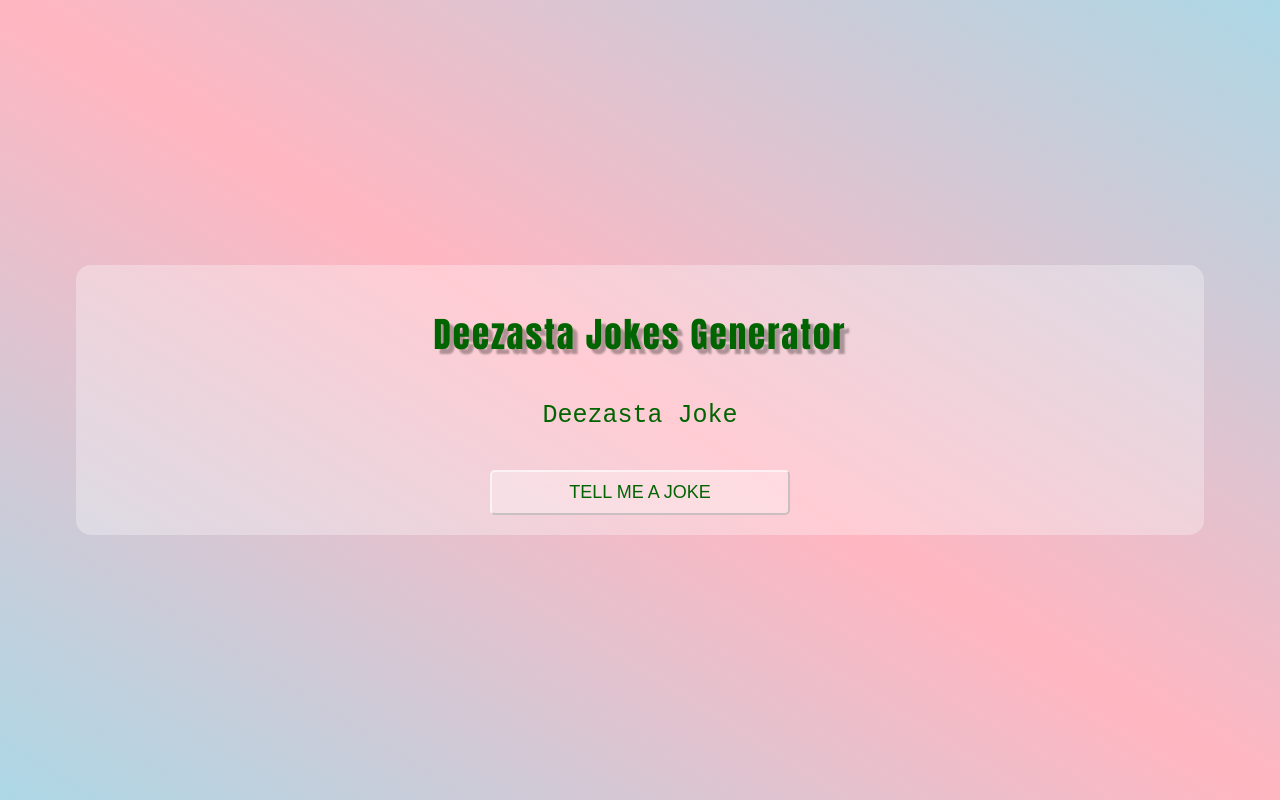
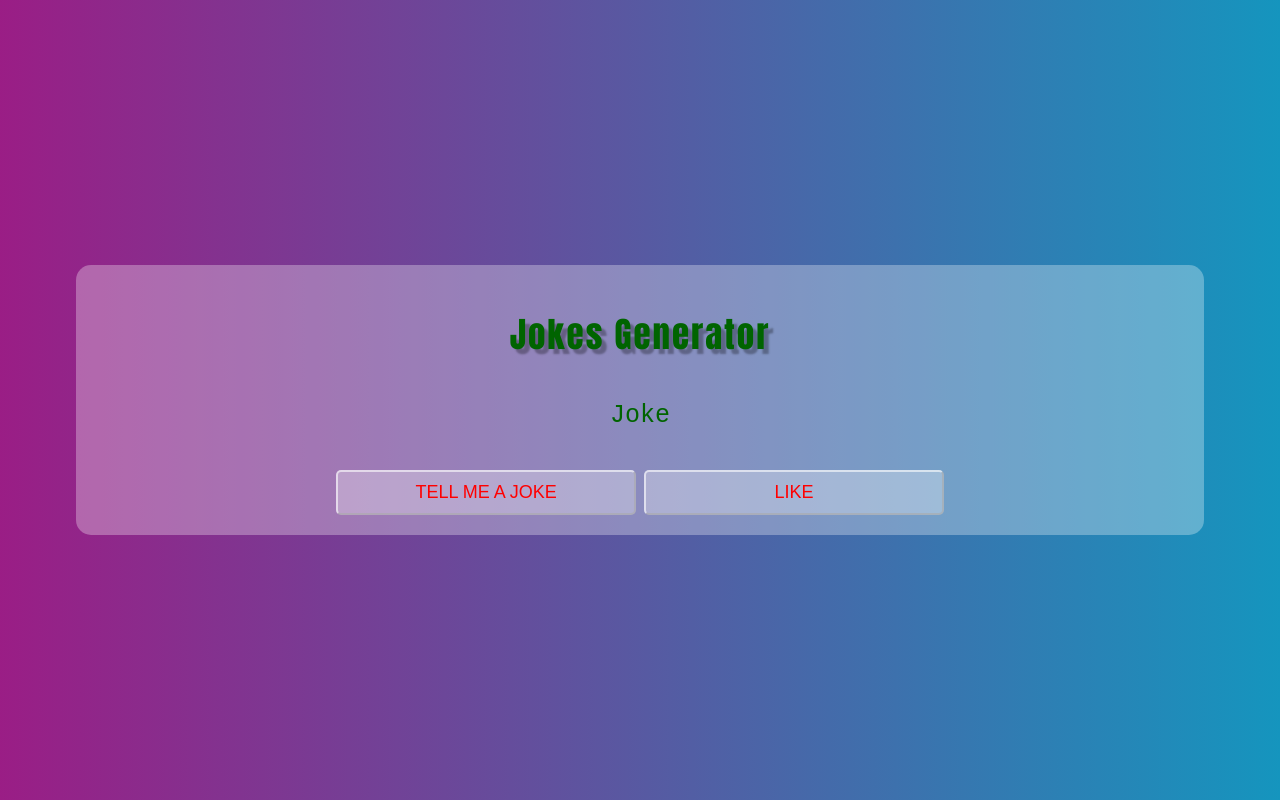
Before and after one commit to brevre/Phase1IndependentProject, a plain HTML site: page index.html in a window 1280 px wide. Drawn offline with Linux system fonts and the light colour scheme.

Commit message:
finished

```diff
--- a/index.html
+++ b/index.html
@@ -4,14 +4,16 @@
     <meta charset="UTF-8">
     <meta>
     <meta name="viewport" content="width=device-width, initial-scale=1.0">
-    <title>Deezasta Jokes Generator</title>
+    <title> Jokes Generator</title>
    <link rel="stylesheet" href="style.css">
 </head>
 <body>
     <div class="container">
-        <h1 class="heading">Deezasta Jokes Generator</h1>
-        <p class="joke" id="joke">Deezasta Joke</p>
+        <h1 class="heading">Jokes Generator</h1>
+        <p class="joke" id="joke">Joke</p>
         <button class="btn" id="btn">Tell me a joke</button>
+        <button class="btn" id="likeBtn">Like</button>
+
     </div>
     <script src="index.js"></script>
 
--- a/index.js
+++ b/index.js
@@ -1,5 +1,21 @@
 const btnEl = document.getElementById("btn")
  const jokeEl =document.getElementById("joke")
+ // Get the like button element
+const likeBtn = document.getElementById('likeBtn');
+
+
+// Initialize the like count
+let likeCount = 0;
+
+// Function to handle the like button click
+likeBtn.addEventListener('click', function () {
+    // Increment the like count
+    likeCount++;
+
+    // Update the like button text to show the number of likes
+    likeBtn.textContent = `Like (${likeCount})`;
+});
+
 
 const apikey = "zLjzJgOl6YDECLvq6+PNlQ==E5JA2L8ErKCHjT75";
 
--- a/style.css
+++ b/style.css
@@ -1,7 +1,7 @@
 *
 body{
     margin: 0;
-    background: linear-gradient(to left bottom, lightblue, lightpink, lightblue);
+    background:linear-gradient(to right,hsl(310, 68%, 36%), #1595be);
     min-height: 100vh;
     display: flex;
     justify-content: center;
@@ -46,7 +46,7 @@ body{
     background-color: rgb(255, 255,255, .3);
     text-transform: uppercase;
     width: 300px;
-    color: darkgreen;
+    color: red;
 }
 
 .btn:hover{
```
